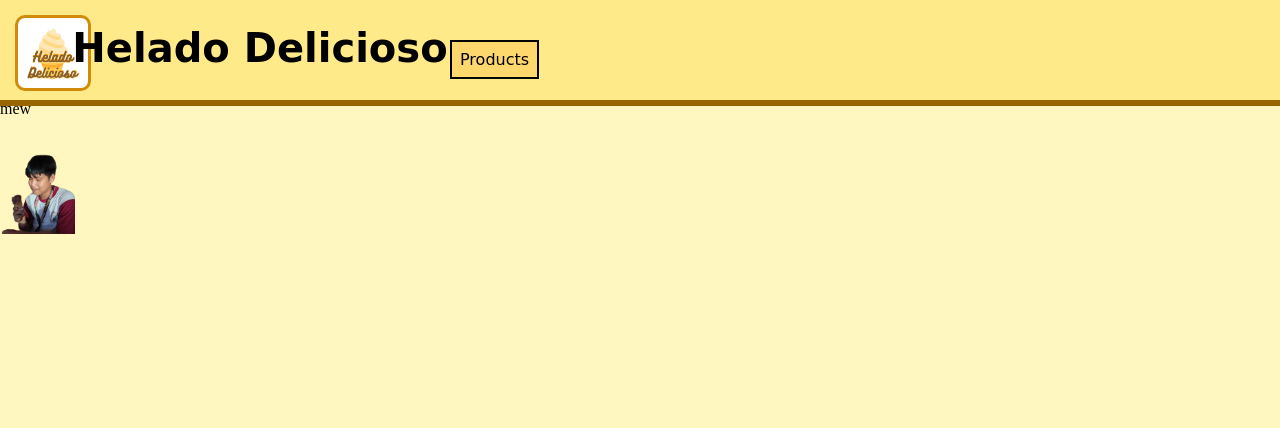
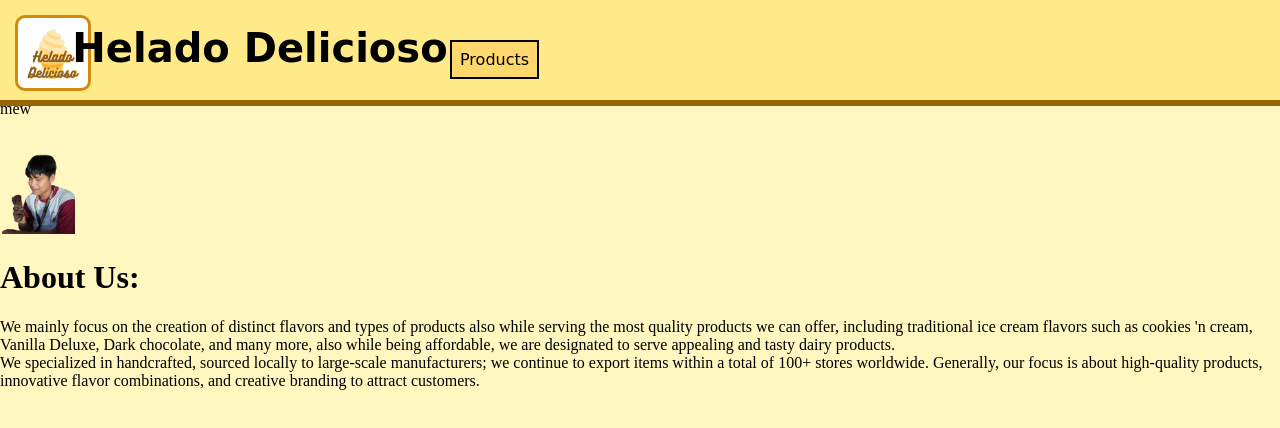
Before and after one commit to Justine130/IscremYummy, a plain HTML site: page index.html in a window 1280 px wide. Drawn offline with Linux system fonts and the light colour scheme.

Commit message:
Update index.html
:3

```diff
--- a/index.html
+++ b/index.html
@@ -86,6 +86,11 @@
     <p style="margin-top: 100px;">mew</p>
     <img src="pogiboy.png" style="height:100px;">
 </body>
+<h1>About Us:</h1>
 
+<p>
+	We mainly focus on the creation of distinct flavors and types of products also while serving the most quality products we can offer, including traditional ice cream flavors such as cookies 'n cream, Vanilla Deluxe, Dark chocolate, and many more, also while being affordable, we are designated to serve appealing and tasty dairy products.<br>
+We specialized in handcrafted, sourced locally to large-scale manufacturers; we continue to export items within a total of 100+ stores worldwide. Generally, our focus is about high-quality products, innovative flavor combinations, and creative branding to attract customers.<br>
+</p>
 
 </html>
```
